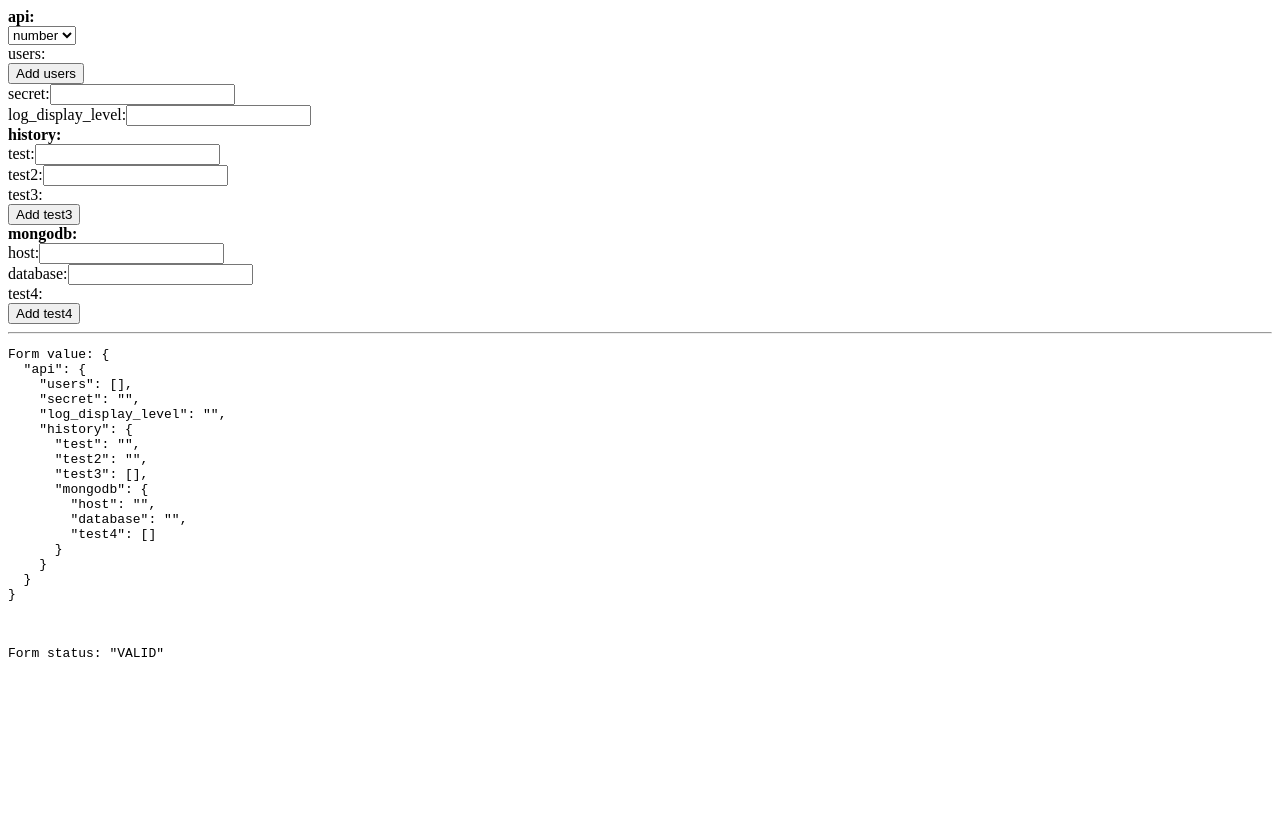
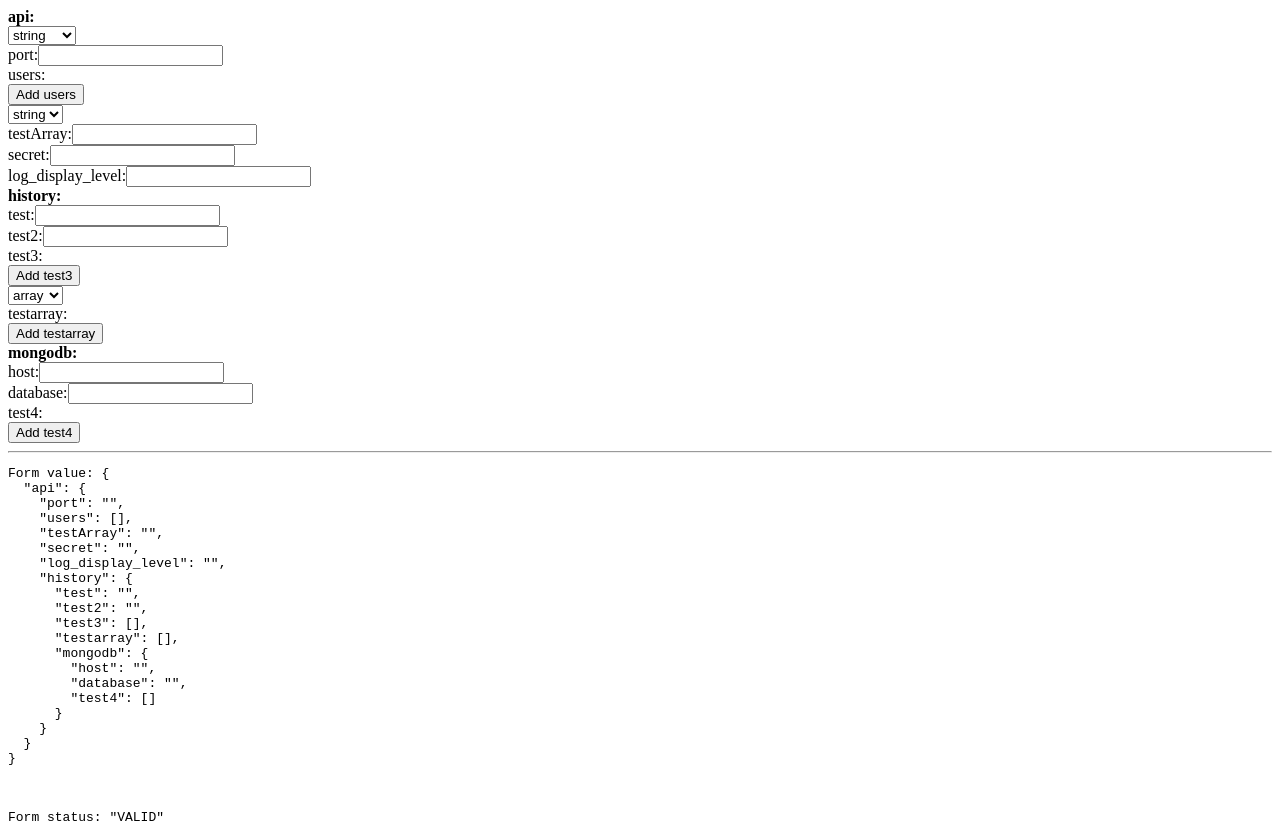
Before and after one commit to alo/angular-dinamic-forms-concepts, an Angular app: page / in a window 1280 px wide. Before the commit the page ends 800 px from the top, so only its background shows below. Built offline with nearby package versions, Linux system fonts and the light colour scheme.

Commit message:
feat: switch control type

```diff
--- a/src/app/app.component.html
+++ b/src/app/app.component.html
@@ -1,7 +1,7 @@
 <form [formGroup]="configForm">
   <app-custom-form-object
     [formParent]="configForm.controls.api"
-    [propParent]="api"
+    [propParent]="configProp.props"
     [groupName]="'api'">
   </app-custom-form-object>
 </form>
--- a/src/app/app.component.ts
+++ b/src/app/app.component.ts
@@ -11,13 +11,14 @@ import { CustomFormObjectComponent } from './components/custom-form-object/custo
 export class AppComponent {
 
   configForm: FormGroup;
-  props = [];
+  configProp: any;
 
   api = {
     'required': ['port'],
     'properties': {
-      'port': { 'type': ['number', 'string'] },
+      'port': { 'type': ['string', 'number'] },
       'users': { 'type': 'array' },
+      'testArray': { 'type': ['string', 'array'] },
       'secret': { 'type': 'string' },
       // 'limite_req': { 'type': 'string' },
       'token_expiration_time': { 'type': 'number' },
@@ -32,6 +33,7 @@ export class AppComponent {
           'test': {'type': 'string'},
           'test2': {'type': 'string'},
           'test3': { 'type': 'array' },
+          'testarray': { 'type': ['array', 'string'] },
           'mongodb': {
             'type': 'object',
             'required': ['host', 'database'],
@@ -55,8 +57,9 @@ export class AppComponent {
   }
 
   createForm() {
+    this.configProp = CustomFormObjectComponent.buildProp('api', this.api);
     this.configForm = this.fb.group({
-      api: CustomFormObjectComponent.buildForm(this.api)
+      api: CustomFormObjectComponent.buildForm(this.configProp)
     });
 
   }
--- a/src/app/components/custom-form-array/custom-form-array.component.ts
+++ b/src/app/components/custom-form-array/custom-form-array.component.ts
@@ -20,6 +20,14 @@ export class CustomFormArrayComponent implements OnInit {
     return new FormArray([]);
   }
 
+  static buildProp(key: string, item: any) {
+    const _item: any = {};
+
+    Object.assign(_item, item);
+    _item.key = key;
+    return _item;
+  }
+
   ngOnInit() {
   }
 
--- a/src/app/components/custom-form-control/custom-form-control.component.html
+++ b/src/app/components/custom-form-control/custom-form-control.component.html
@@ -1,4 +1,4 @@
 <div [formGroup]="formParent">
   <label>{{ prop.key }}:</label>
-  <input [type]="prop.type" [formControlName]="prop.key">
+  <input [type]="prop.inputType" [formControlName]="prop.key">
 </div>
--- a/src/app/components/custom-form-control/custom-form-control.component.ts
+++ b/src/app/components/custom-form-control/custom-form-control.component.ts
@@ -17,6 +17,15 @@ export class CustomFormControlComponent implements OnInit {
     return new FormControl('');
   }
 
+  static buildProp(key: string, item: any) {
+    const _item: any = {};
+
+    Object.assign(_item, item);
+    _item.key = key;
+    _item.inputType = 'text';
+    return _item;
+  }
+
   ngOnInit() {
   }
 
--- a/src/app/components/custom-form-object/custom-form-object.component.html
+++ b/src/app/components/custom-form-object/custom-form-object.component.html
@@ -1,7 +1,14 @@
 <strong>{{ groupName }}:</strong>
 <div [formGroup]="formParent">
-  <div *ngFor="let prop of props">
-    <app-custom-form-control *ngIf="prop.type === 'text'"
+  <div *ngFor="let prop of propParent; let i = index">
+
+    <label *ngIf="prop.typeOptions && prop.typeOptions.length">
+      <select (change)="changeControlType($event.target.value, i, prop.key)" [value]="prop.type">
+        <option *ngFor="let opt of prop.typeOptions" [value]="opt">{{opt}}</option>
+      </select>
+    </label>
+
+    <app-custom-form-control *ngIf="prop.type === 'string'"
       [formParent]="formParent"
       [prop]="prop">
     </app-custom-form-control>
@@ -13,15 +20,9 @@
 
     <app-custom-form-object *ngIf="prop.type === 'object'"
       [formParent]="formParent.controls[prop.key]"
-      [propParent]="prop"
+      [propParent]="prop.props"
       [groupName]="prop.key">
     </app-custom-form-object>
 
-    <label *ngIf="prop.type === 'select'">
-      <select (change)="test($event.target.value)">
-        <option *ngFor="let opt of prop.options" [value]="opt">{{opt}}</option>
-      </select>
-    </label>
-
   </div>
 </div>
--- a/src/app/components/custom-form-object/custom-form-object.component.ts
+++ b/src/app/components/custom-form-object/custom-form-object.component.ts
@@ -14,8 +14,6 @@ export class CustomFormObjectComponent implements OnInit {
   @Input() propParent: any;
   @Input() groupName: string;
 
-  props = [];
-
   constructor(
     private fb: FormBuilder
   ) { }
@@ -24,54 +22,64 @@ export class CustomFormObjectComponent implements OnInit {
     const formDataObject = {};
 
     Object.keys(propParent.properties).forEach( key => {
-      if (propParent.properties[key].type === 'string' ) {
-        formDataObject[key] = CustomFormControlComponent.buildForm();
-      } else if (propParent.properties[key].type === 'array') {
-        formDataObject[key] = CustomFormArrayComponent.buildForm();
-      } else if (propParent.properties[key].type === 'object') {
-        formDataObject[key] = CustomFormObjectComponent.buildForm(propParent.properties[key]);
+      const _propertieForm = CustomFormObjectComponent.buildPropertieForm(key, propParent.properties[key]);
+      if (_propertieForm) {
+        formDataObject[key] = _propertieForm;
       }
     });
     return new FormGroup(formDataObject);
 
   }
 
-  ngOnInit() {
-    this.createForm();
+  static buildProp(key: string, propParent: any) {
+    const props = [];
+    propParent.key = key;
+    Object.keys(propParent.properties).forEach( keyIndex => {
+      const _propertieProp = CustomFormObjectComponent.buildPropertieProp(keyIndex, propParent.properties[keyIndex]);
+      props.push(_propertieProp);
+    });
+    propParent.props = props;
+    return propParent;
   }
 
-  createForm() {
-    Object.keys(this.propParent.properties).forEach( key => {
-      if (this.propParent.properties[key].type === 'string' ) {
-        this.props.push({
-          key: key,
-          label: this.propParent.properties[key].label,
-          type: 'text'
-        });
-      } else if (this.propParent.properties[key].type === 'array') {
-        this.props.push({
-          key: key,
-          label: this.propParent.properties[key].label,
-          type: 'array'
-        });
-      } else if (this.propParent.properties[key].type === 'object') {
-        this.propParent.properties[key].key = key;
-        this.props.push(this.propParent.properties[key]);
-      } else if ( Array.isArray((this.propParent.properties[key].type))) {
-        console.log(this.propParent.properties[key].type);
-        this.props.push({
-          key: key,
-          label: this.propParent.properties[key].label,
-          type: 'select',
-          options: this.propParent.properties[key].type
-        });
-      }
-
-    });
+  static buildPropertieForm(key: string, propertie: any) {
+    if (propertie.type === 'string' ) {
+      return CustomFormControlComponent.buildForm();
+    } else if (propertie.type === 'array') {
+      return CustomFormArrayComponent.buildForm();
+    } else if (propertie.type === 'object') {
+      return CustomFormObjectComponent.buildForm(propertie);
+    } else {
+      return null;
+    }
   }
 
-  test($event) {
-    console.log($event);
+  static buildPropertieProp(key: string, propertie: any) {
+    if (propertie.type === 'string' ) {
+      return CustomFormControlComponent.buildProp(key, propertie);
+    } else if (propertie.type === 'array') {
+      return CustomFormArrayComponent.buildProp(key, propertie);
+    } else if (propertie.type === 'object') {
+      return CustomFormObjectComponent.buildProp(key, propertie);
+    } else if ( Array.isArray((propertie.type))) {
+      propertie.typeOptions = propertie.type;
+      propertie.type = propertie.type[0];
+      const _propertieForm = CustomFormObjectComponent.buildPropertieForm(key, propertie);
+      return CustomFormObjectComponent.buildPropertieProp(key, propertie);
+    } else {
+      return {};
+    }
+  }
+
+  ngOnInit() {
+  }
+
+  changeControlType(value, index, key) {
+    const _prop = Object.assign({}, this.propParent[index]);
+    _prop.type = value;
+    this.formParent.removeControl(key);
+    this.propParent[index] = CustomFormObjectComponent.buildPropertieProp(key, _prop);
+    this.formParent.addControl(key, CustomFormObjectComponent.buildPropertieForm(key, _prop));
   }
 
 }
```
